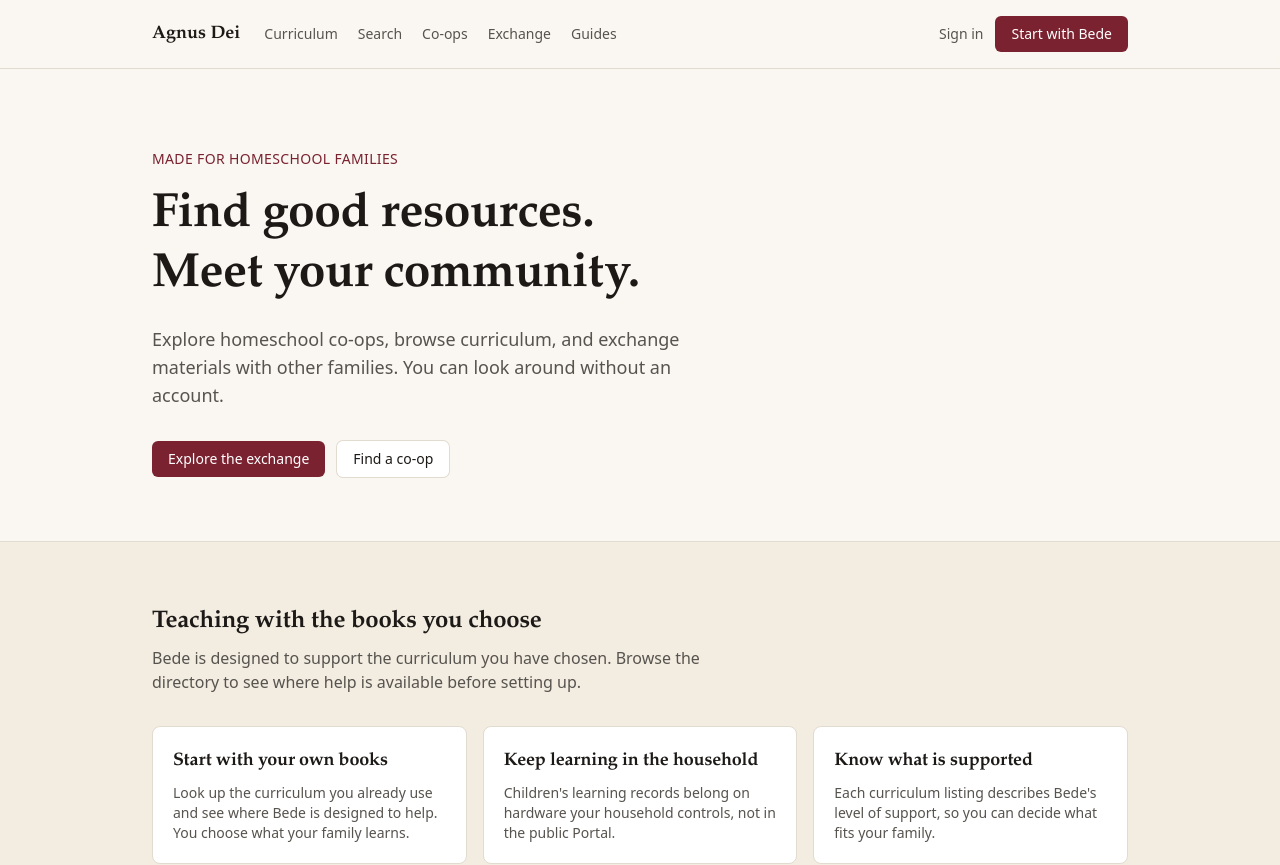
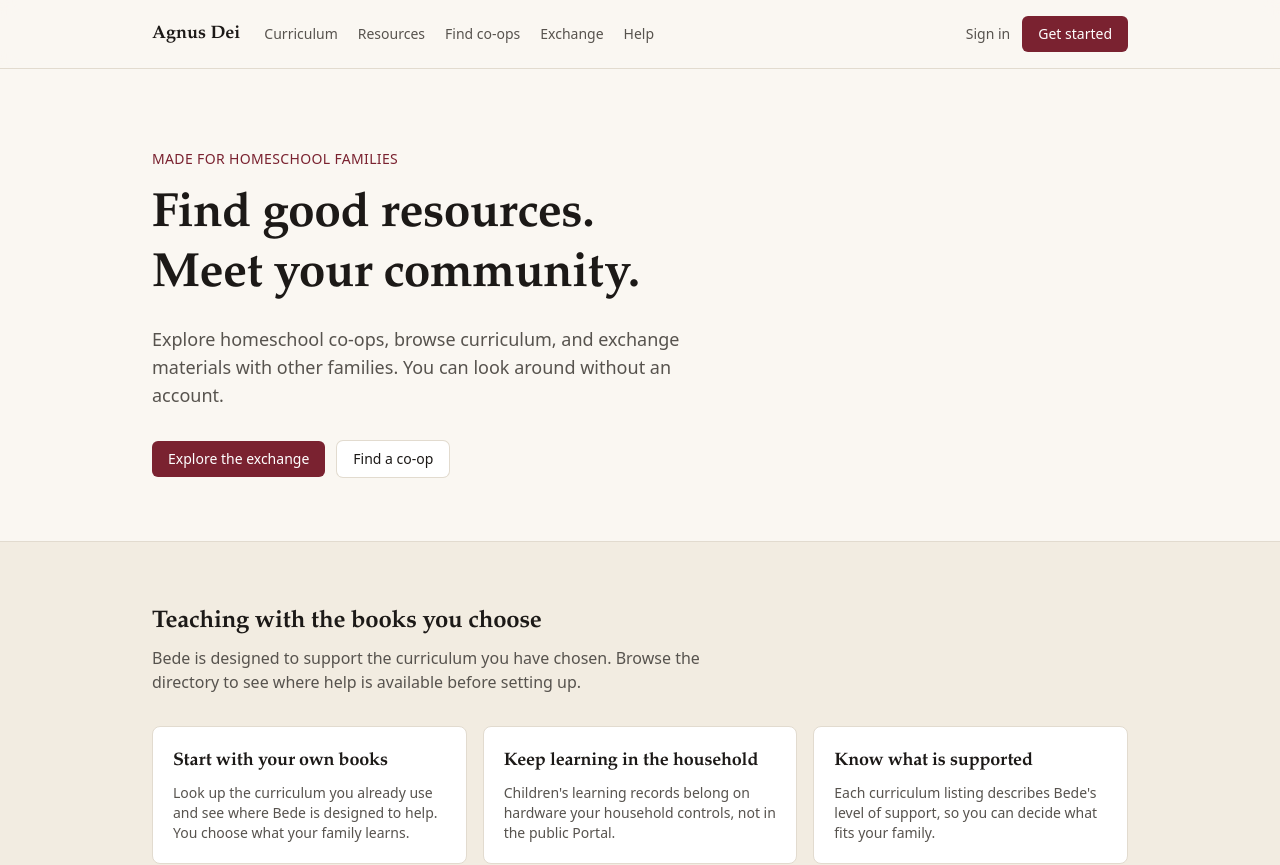
Before and after one commit to agnusdei-ai/portal, a Next.js app: page / in a window 1280 px wide. Shown: the top 865 px of the page. Built offline with nearby package versions, Linux system fonts and the light colour scheme; no server answers.

Commit message:
copy: write clearer, more welcoming public Portal text

```diff
--- a/src/components/site-header.tsx
+++ b/src/components/site-header.tsx
@@ -11,40 +11,40 @@ export async function SiteHeader() {
 
   return (
     <header className="border-b border-rule bg-parchment/80 backdrop-blur">
-      <div className="mx-auto flex max-w-5xl items-center gap-6 px-6 py-4">
+      <div className="mx-auto flex max-w-5xl flex-wrap items-center gap-4 px-6 py-4 sm:gap-6">
         <Link href="/" className="font-serif text-lg font-semibold text-ink">
           Agnus&nbsp;Dei
         </Link>
 
-        <nav className="flex items-center gap-5 text-sm text-ink-soft">
+        <nav aria-label="Main navigation" className="order-3 flex w-full flex-wrap items-center gap-x-5 gap-y-2 text-sm text-ink-soft sm:order-none sm:w-auto">
           <Link href="/curriculum" className="hover:text-ink">
             Curriculum
           </Link>
           <Link href="/search" className="hover:text-ink">
-            Search
+            Resources
           </Link>
           <Link href="/coops" className="hover:text-ink">
-            Co-ops
+            Find co-ops
           </Link>
           <Link href="/exchange" className="hover:text-ink">
             Exchange
           </Link>
           <Link href="/docs" className="hover:text-ink">
-            Guides
+            Help
           </Link>
         </nav>
 
         <div className="ml-auto flex items-center gap-3 text-sm">
           {user ? (
             <ButtonLink href="/portal" variant="secondary">
-              Portal
+              My home
             </ButtonLink>
           ) : (
             <>
               <Link href="/login" className="text-ink-soft hover:text-ink">
                 Sign in
               </Link>
-              <ButtonLink href="/setup">Start with Bede</ButtonLink>
+              <ButtonLink href="/setup">Get started</ButtonLink>
             </>
           )}
         </div>
```
